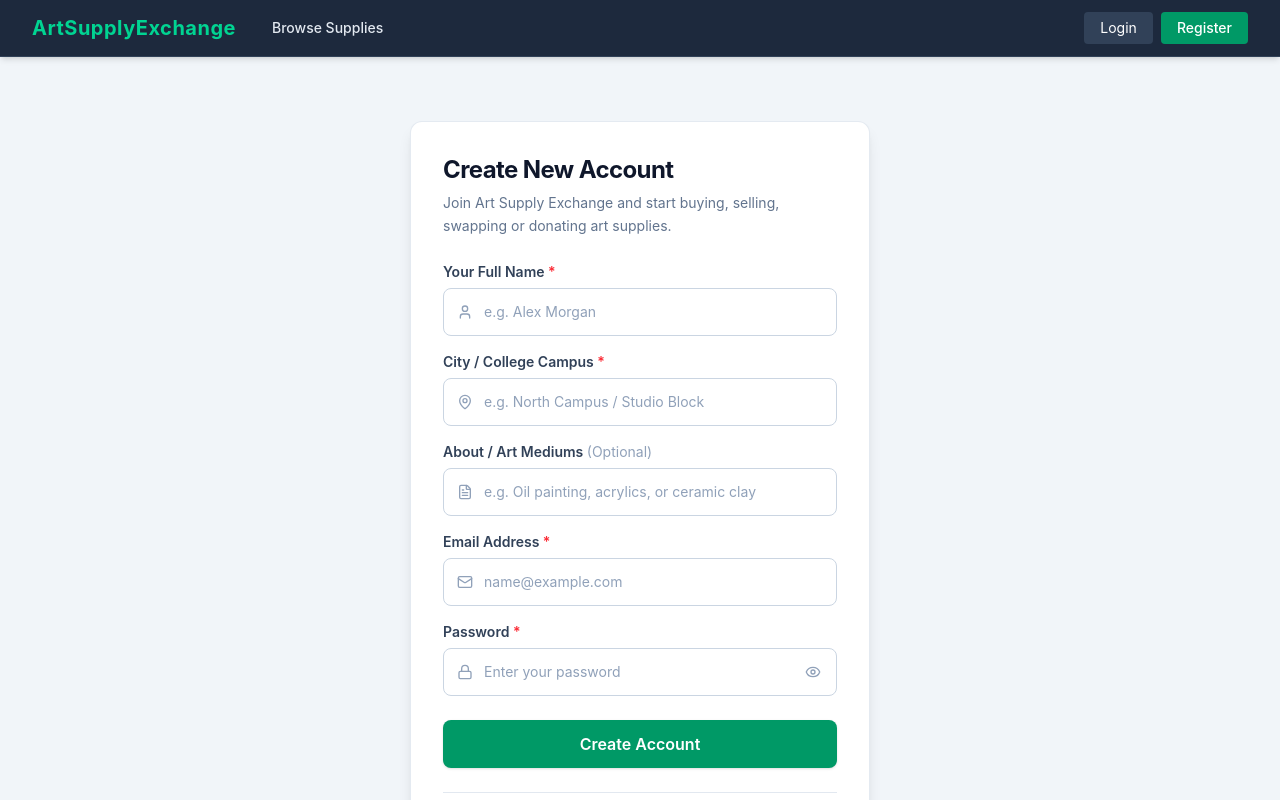
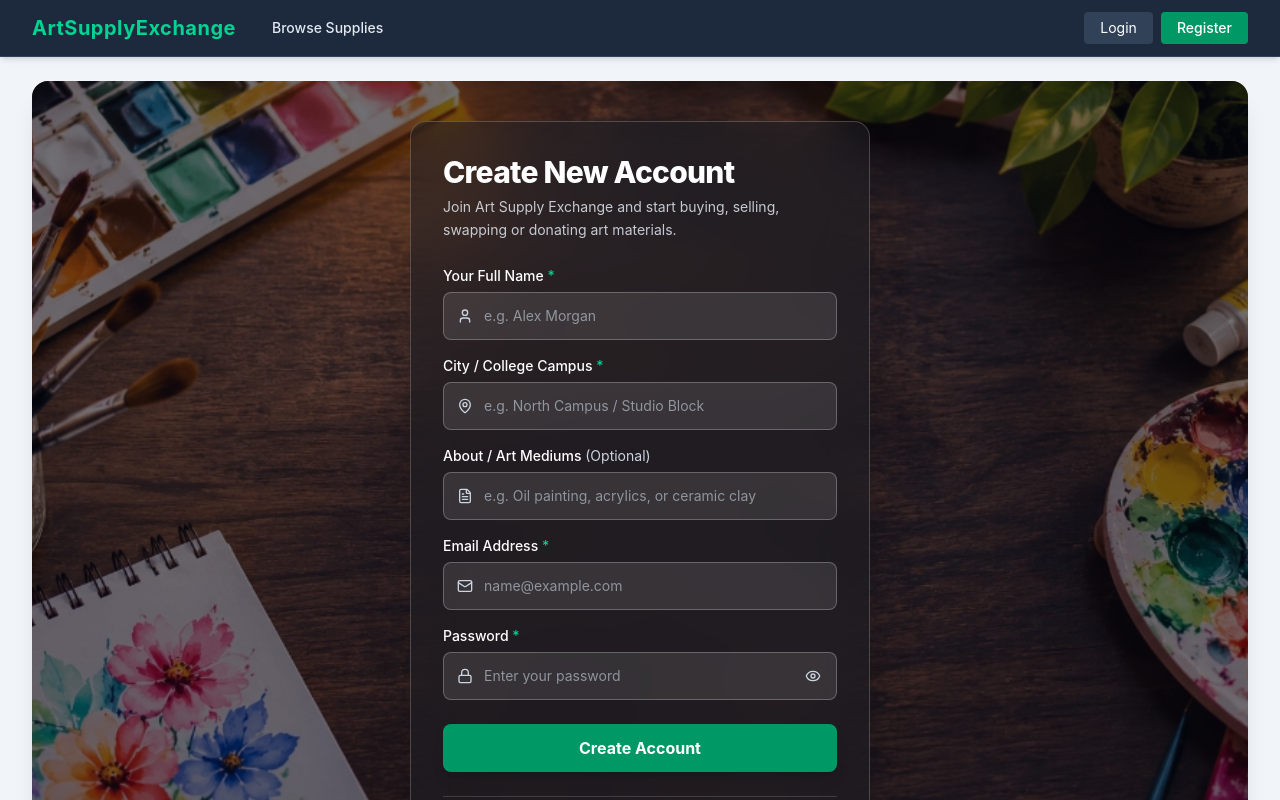
Before and after one commit to solankisingh/art-supply-exchange-project, a React (Vite) app in the folder client/: page /register in a window 1280 px wide. Shown: the top 800 px of the page. Built offline with nearby package versions, Linux system fonts and the light colour scheme.

Commit message:
Redesign Login and Registration pages with full-screen art background and frosted glassmorphism card UI

```diff
--- a/client/src/pages/AuthPage.jsx
+++ b/client/src/pages/AuthPage.jsx
@@ -2,6 +2,7 @@ import React, { useState } from 'react';
 import { Link, useNavigate } from 'react-router-dom';
 import { useAuth } from '../context/AuthContext';
 import { Mail, Lock, User, MapPin, FileText, Eye, EyeOff, AlertCircle } from 'lucide-react';
+import authBg from '../assets/auth-bg.jpg';
 
 export default function AuthPage({ isRegister = false }) {
   const navigate = useNavigate();
@@ -46,25 +47,36 @@ export default function AuthPage({ isRegister = false }) {
   };
 
   return (
-    <div className="w-full min-h-[calc(100vh-160px)] flex items-center justify-center py-6 sm:py-10">
-      <div className={`w-full max-w-[460px] bg-white border border-slate-200/90 rounded-xl shadow-lg p-8 flex flex-col justify-between ${isRegister ? 'min-h-[640px]' : 'min-h-[500px]'}`}>
+    <div
+      className="w-full min-h-[calc(100vh-140px)] relative flex items-center justify-center py-10 px-4 sm:px-6 bg-cover bg-center bg-no-repeat rounded-2xl overflow-hidden shadow-xl"
+      style={{ backgroundImage: `url(${authBg})` }}
+    >
+      {/* Subtle Dark Gradient Overlay across full artistic background */}
+      <div className="absolute inset-0 bg-slate-950/45 backdrop-brightness-[0.8] pointer-events-none" />
+
+      {/* Transparent Glassmorphism Card */}
+      <div
+        className={`relative z-10 w-full max-w-[460px] bg-[#1e1e23]/55 backdrop-blur-xl border border-white/20 rounded-2xl shadow-2xl p-7 sm:p-8 flex flex-col justify-between ${
+          isRegister ? 'min-h-[620px]' : 'min-h-[490px]'
+        }`}
+      >
         <div>
           {/* Header */}
           <div className="mb-6">
-            <h2 className="text-2xl font-bold text-slate-900 tracking-tight">
+            <h2 className="text-2xl sm:text-3xl font-extrabold text-white tracking-tight">
               {isRegister ? 'Create New Account' : 'User Login'}
             </h2>
-            <p className="text-xs sm:text-sm text-slate-500 mt-1.5 leading-relaxed">
+            <p className="text-xs sm:text-sm text-slate-200/85 mt-1.5 leading-relaxed">
               {isRegister
-                ? 'Join Art Supply Exchange and start buying, selling, swapping or donating art supplies.'
+                ? 'Join Art Supply Exchange and start buying, selling, swapping or donating art materials.'
                 : 'Welcome back! Please login to your account.'}
             </p>
           </div>
 
           {/* Error Banner */}
           {error && (
-            <div className="bg-red-50 border border-red-200 text-red-700 text-xs px-3.5 py-2.5 rounded-lg mb-5 flex items-center gap-2">
-              <AlertCircle className="w-4 h-4 shrink-0" />
+            <div className="bg-red-950/80 border border-red-500/50 text-red-200 text-xs px-3.5 py-2.5 rounded-lg mb-5 flex items-center gap-2 backdrop-blur-sm">
+              <AlertCircle className="w-4 h-4 shrink-0 text-red-400" />
               <span>{error}</span>
             </div>
           )}
@@ -74,51 +86,51 @@ export default function AuthPage({ isRegister = false }) {
             {isRegister && (
               <>
                 <div>
-                  <label className="block text-slate-700 font-semibold mb-1.5">
-                    Your Full Name <span className="text-red-500">*</span>
+                  <label className="block text-white font-medium mb-1.5">
+                    Your Full Name <span className="text-emerald-400">*</span>
                   </label>
                   <div className="relative flex items-center">
-                    <User className="w-4 h-4 text-slate-400 absolute left-3.5 pointer-events-none" />
+                    <User className="w-4 h-4 text-slate-300 absolute left-3.5 pointer-events-none" />
                     <input
                       type="text"
                       required
                       value={name}
                       onChange={(e) => setName(e.target.value)}
                       placeholder="e.g. Alex Morgan"
-                      className="w-full h-12 pl-10 pr-3.5 border border-slate-300 rounded-lg text-slate-800 placeholder-slate-400 focus:outline-none focus:border-emerald-600 focus:ring-1 focus:ring-emerald-600 transition-colors"
+                      className="w-full h-12 pl-10 pr-3.5 bg-white/10 hover:bg-white/15 focus:bg-white/15 border border-white/25 focus:border-emerald-400 focus:ring-1 focus:ring-emerald-400 rounded-lg text-white placeholder-slate-300/60 focus:outline-none transition-colors"
                     />
                   </div>
                 </div>
 
                 <div>
-                  <label className="block text-slate-700 font-semibold mb-1.5">
-                    City / College Campus <span className="text-red-500">*</span>
+                  <label className="block text-white font-medium mb-1.5">
+                    City / College Campus <span className="text-emerald-400">*</span>
                   </label>
                   <div className="relative flex items-center">
-                    <MapPin className="w-4 h-4 text-slate-400 absolute left-3.5 pointer-events-none" />
+                    <MapPin className="w-4 h-4 text-slate-300 absolute left-3.5 pointer-events-none" />
                     <input
                       type="text"
                       required
                       value={location}
                       onChange={(e) => setLocation(e.target.value)}
                       placeholder="e.g. North Campus / Studio Block"
-                      className="w-full h-12 pl-10 pr-3.5 border border-slate-300 rounded-lg text-slate-800 placeholder-slate-400 focus:outline-none focus:border-emerald-600 focus:ring-1 focus:ring-emerald-600 transition-colors"
+                      className="w-full h-12 pl-10 pr-3.5 bg-white/10 hover:bg-white/15 focus:bg-white/15 border border-white/25 focus:border-emerald-400 focus:ring-1 focus:ring-emerald-400 rounded-lg text-white placeholder-slate-300/60 focus:outline-none transition-colors"
                     />
                   </div>
                 </div>
 
                 <div>
-                  <label className="block text-slate-700 font-semibold mb-1.5">
-                    About / Art Mediums <span className="text-slate-400 font-normal">(Optional)</span>
+                  <label className="block text-white font-medium mb-1.5">
+                    About / Art Mediums <span className="text-slate-300 font-normal">(Optional)</span>
                   </label>
                   <div className="relative flex items-center">
-                    <FileText className="w-4 h-4 text-slate-400 absolute left-3.5 pointer-events-none" />
+                    <FileText className="w-4 h-4 text-slate-300 absolute left-3.5 pointer-events-none" />
                     <input
                       type="text"
                       value={bio}
                       onChange={(e) => setBio(e.target.value)}
                       placeholder="e.g. Oil painting, acrylics, or ceramic clay"
-                      className="w-full h-12 pl-10 pr-3.5 border border-slate-300 rounded-lg text-slate-800 placeholder-slate-400 focus:outline-none focus:border-emerald-600 focus:ring-1 focus:ring-emerald-600 transition-colors"
+                      className="w-full h-12 pl-10 pr-3.5 bg-white/10 hover:bg-white/15 focus:bg-white/15 border border-white/25 focus:border-emerald-400 focus:ring-1 focus:ring-emerald-400 rounded-lg text-white placeholder-slate-300/60 focus:outline-none transition-colors"
                     />
                   </div>
                 </div>
@@ -126,40 +138,40 @@ export default function AuthPage({ isRegister = false }) {
             )}
 
             <div>
-              <label className="block text-slate-700 font-semibold mb-1.5">
-                Email Address <span className="text-red-500">*</span>
+              <label className="block text-white font-medium mb-1.5">
+                Email Address <span className="text-emerald-400">*</span>
               </label>
               <div className="relative flex items-center">
-                <Mail className="w-4 h-4 text-slate-400 absolute left-3.5 pointer-events-none" />
+                <Mail className="w-4 h-4 text-slate-300 absolute left-3.5 pointer-events-none" />
                 <input
                   type="email"
                   required
                   value={email}
                   onChange={(e) => setEmail(e.target.value)}
                   placeholder="name@example.com"
-                  className="w-full h-12 pl-10 pr-3.5 border border-slate-300 rounded-lg text-slate-800 placeholder-slate-400 focus:outline-none focus:border-emerald-600 focus:ring-1 focus:ring-emerald-600 transition-colors"
+                  className="w-full h-12 pl-10 pr-3.5 bg-white/10 hover:bg-white/15 focus:bg-white/15 border border-white/25 focus:border-emerald-400 focus:ring-1 focus:ring-emerald-400 rounded-lg text-white placeholder-slate-300/60 focus:outline-none transition-colors"
                 />
               </div>
             </div>
 
             <div>
-              <label className="block text-slate-700 font-semibold mb-1.5">
-                Password <span className="text-red-500">*</span>
+              <label className="block text-white font-medium mb-1.5">
+                Password <span className="text-emerald-400">*</span>
               </label>
               <div className="relative flex items-center">
-                <Lock className="w-4 h-4 text-slate-400 absolute left-3.5 pointer-events-none" />
+                <Lock className="w-4 h-4 text-slate-300 absolute left-3.5 pointer-events-none" />
                 <input
                   type={showPassword ? 'text' : 'password'}
                   required
                   value={password}
                   onChange={(e) => setPassword(e.target.value)}
                   placeholder="Enter your password"
-                  className="w-full h-12 pl-10 pr-10 border border-slate-300 rounded-lg text-slate-800 placeholder-slate-400 focus:outline-none focus:border-emerald-600 focus:ring-1 focus:ring-emerald-600 transition-colors"
+                  className="w-full h-12 pl-10 pr-10 bg-white/10 hover:bg-white/15 focus:bg-white/15 border border-white/25 focus:border-emerald-400 focus:ring-1 focus:ring-emerald-400 rounded-lg text-white placeholder-slate-300/60 focus:outline-none transition-colors"
                 />
                 <button
                   type="button"
                   onClick={() => setShowPassword(!showPassword)}
-                  className="absolute right-3 text-slate-400 hover:text-slate-600 focus:outline-none p-1"
+                  className="absolute right-3 text-slate-300 hover:text-white focus:outline-none p-1 transition-colors"
                   tabIndex={-1}
                   aria-label="Toggle password visibility"
                 >
@@ -172,7 +184,7 @@ export default function AuthPage({ isRegister = false }) {
               <button
                 type="submit"
                 disabled={loading}
-                className="w-full h-12 bg-emerald-600 hover:bg-emerald-500 active:bg-emerald-700 text-white font-semibold rounded-lg text-sm sm:text-base shadow-sm transition-all flex items-center justify-center cursor-pointer disabled:opacity-60 disabled:cursor-not-allowed"
+                className="w-full h-12 bg-emerald-600 hover:bg-emerald-500 active:bg-emerald-700 text-white font-bold rounded-lg text-sm sm:text-base shadow-lg transition-all flex items-center justify-center cursor-pointer disabled:opacity-60 disabled:cursor-not-allowed"
               >
                 {loading ? 'Please wait...' : isRegister ? 'Create Account' : 'Login'}
               </button>
@@ -181,18 +193,18 @@ export default function AuthPage({ isRegister = false }) {
         </div>
 
         {/* Divider & Switch Mode */}
-        <div className="mt-6 pt-5 border-t border-slate-200 text-center text-xs sm:text-sm text-slate-600">
+        <div className="mt-6 pt-5 border-t border-white/15 text-center text-xs sm:text-sm text-slate-300">
           {isRegister ? (
             <span>
               Already have an account?{' '}
-              <Link to="/login" className="text-emerald-700 hover:text-emerald-800 font-semibold hover:underline">
+              <Link to="/login" className="text-emerald-400 hover:text-emerald-300 font-semibold hover:underline">
                 Login here
               </Link>
             </span>
           ) : (
             <span>
               Need an account?{' '}
-              <Link to="/register" className="text-emerald-700 hover:text-emerald-800 font-semibold hover:underline">
+              <Link to="/register" className="text-emerald-400 hover:text-emerald-300 font-semibold hover:underline">
                 Create new account
               </Link>
             </span>
```
Also changed, not shown: client/src/assets/auth-bg.jpg (added).
